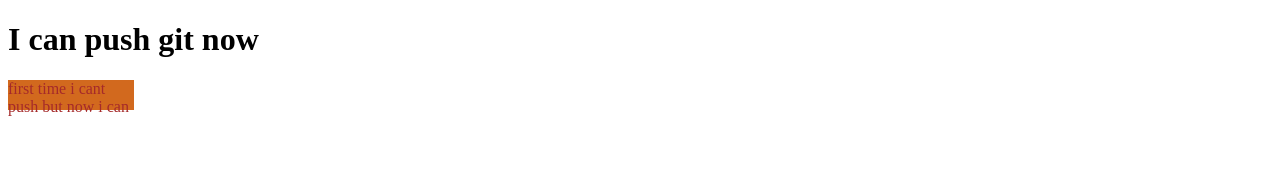
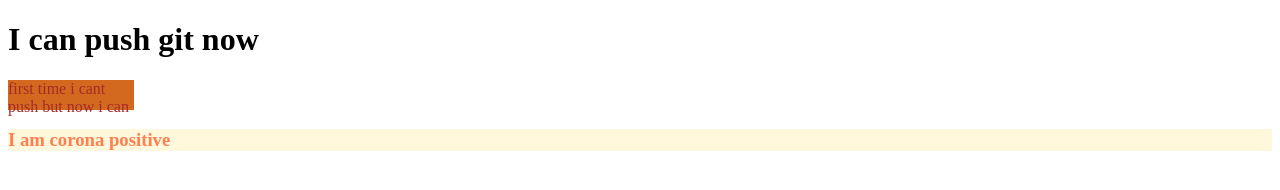
Before and after one commit to mishreat/mahbub-repo, a plain HTML site: page index.html in a window 1280 px wide. Drawn offline with Linux system fonts and the light colour scheme.

Commit message:
corona commit

```diff
--- a/index.html
+++ b/index.html
@@ -10,6 +10,7 @@
 <body>
     <h1>I can push git now</h1>
     <p>first time i cant push but now i can</p>
+    <h3>I am corona positive</h3>
 
 </body>
 </html>
--- a/style.css
+++ b/style.css
@@ -4,3 +4,7 @@ p{
     height: 30px;
     width: 10%;
 }
+h3{
+    color: coral;
+    background-color: cornsilk;
+}
```
